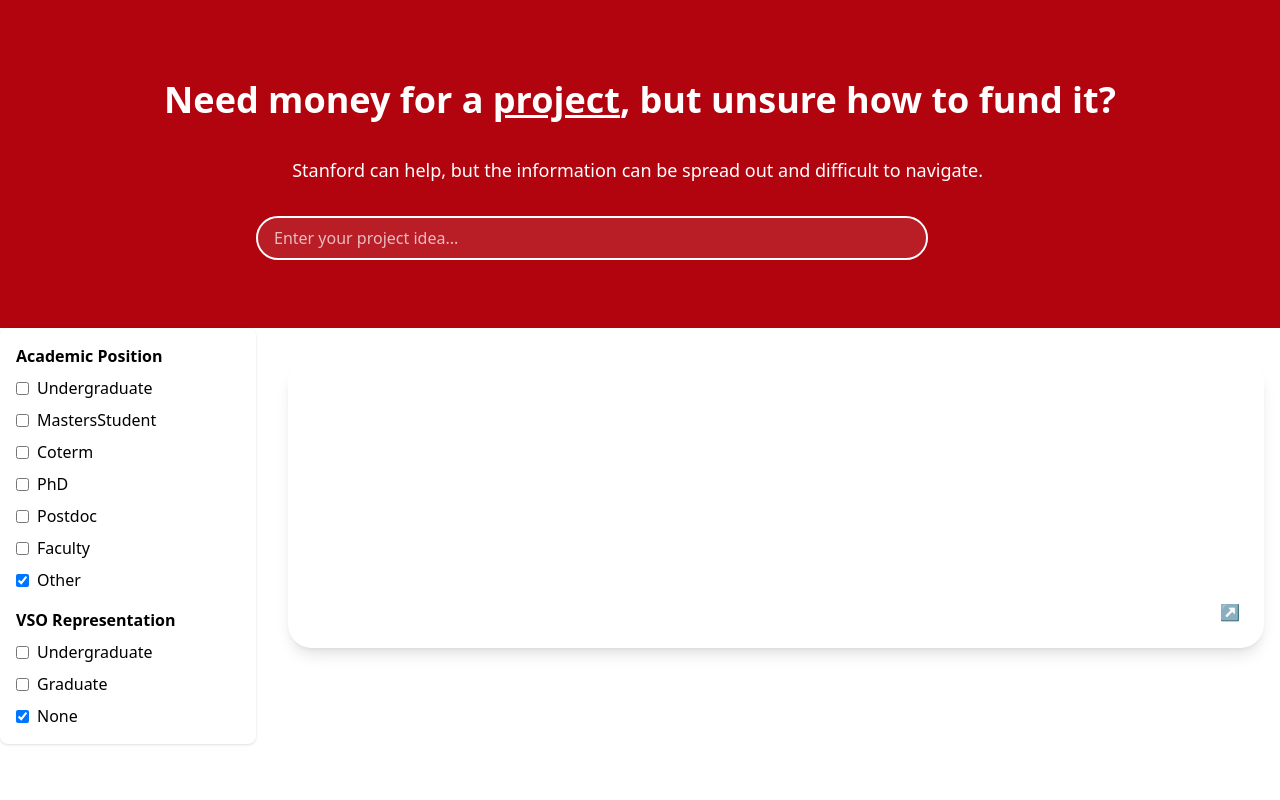
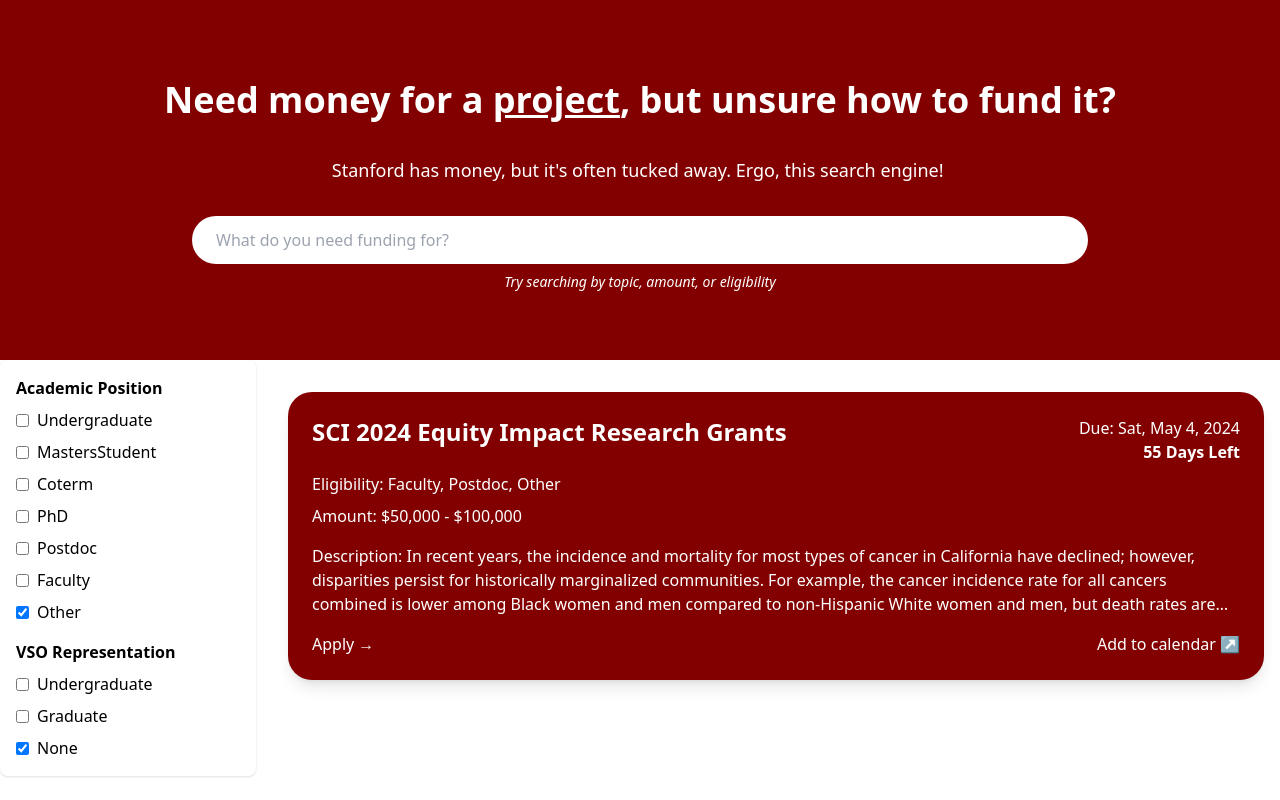
Before and after one commit to selenasun1618/freemoneyfromstanford, a Next.js app: page / in a window 1280 px wide. Built offline with nearby package versions, Linux system fonts and the light colour scheme.

Commit message:
style fixes

```diff
--- a/src/app/page.tsx
+++ b/src/app/page.tsx
@@ -16,12 +16,11 @@
 
 const SearchInput = ({ value, onChange }: { value: string, onChange: (value: string) => void }) => (
     <input
+        className="w-full rounded-3xl py-3 pl-6 pr-3 bg-white text-black-1000"
         type="search"
-        name="search"
-        placeholder="Enter your project idea..."
+        placeholder="What do you need funding for?"
         value={value}
         onChange={(e) => onChange(e.target.value)}
-        className="w-full max-w-2xl px-4 py-2 rounded-full border-2 border-white bg-white/10 text-white placeholder-white/70 focus:outline-none focus:ring-2 focus:ring-white/50"
     />
 );
 
@@ -62,27 +61,31 @@
 
     return (
         <main className="min-h-screen bg-white">
-            <div className="bg-digital-red w-full pt-10">
+            <div className="bg-cardinal-red-dark w-full pt-10">
                 <div className="container mx-auto md:p-4 md:pb-10">
                     <h1 className="text-center text-4xl font-bold my-6 px-1 text-white">
                         <span className="inline-block">Need money for a </span>{' '}
                         <span className="underline">project</span>,{' '}
                         <span className="inline-block">but unsure how to fund it?</span>
                     </h1>
-                    <p className="text-center text-lg font-medium mb-6 mt-9 px-1 block text-white">
+                    <p className="text-center text-lg mb-6 mt-9 px-1 text-white">
                         <span className="inline-block">
-                            Stanford can help, but the information can be spread out and difficult to navigate.
+                            Stanford has money, but it's often tucked away. Ergo, this search engine!
                         </span>
                         &nbsp;
                     </p>
 
-                    <div className="flex flex-col grow sm:rounded-2xl bg-digital-red px-5 pb-5">
+                    <div className="flex flex-col grow sm:rounded-2xl px-5 pb-5">
                         <div className="my-2 flex justify-center">
-                            <div className="w-full max-w-3xl">
+                            <div className="w-full max-w-4xl">
                                 <SearchInput value={searchQuery} onChange={setSearchQuery} />
+                                <p className="text-sm italic text-white mt-2 text-center">
+                                    Try searching by topic, amount, or eligibility
+                                </p>
                             </div>
                         </div>
                     </div>
+
                 </div>
             </div>
 
--- a/src/components/GrantCard.tsx
+++ b/src/components/GrantCard.tsx
@@ -38,7 +38,7 @@
     };
 
     return (
-        <div className="rounded-3xl bg-forest-green p-6 text-white shadow-lg hover:shadow-xl transition-shadow">
+        <div className="rounded-3xl bg-cardinal-red-dark p-6 text-white shadow-lg hover:shadow-xl transition-shadow">
             <div className="flex justify-between items-start">
                 <h2 className="text-2xl font-semibold">{grant.title}</h2>
                 <div className="text-right">
@@ -59,7 +59,7 @@
                 {formatAmount()}
             </div>
 
-            <p className="mt-4 text-gray-200 line-clamp-3">{grant.description}</p>
+            <p className="mt-4 text-gray-200 line-clamp-3">Description: {grant.description}</p>
 
             <div className="flex justify-between items-center mt-4">
                 {grant.url ? (
```
